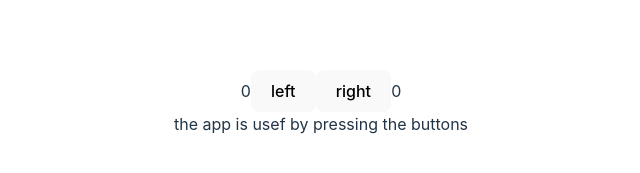
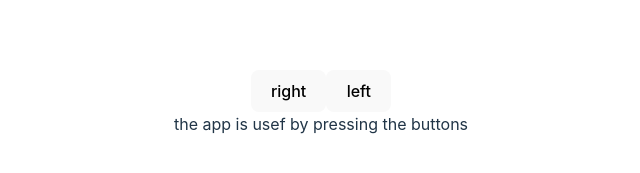
Before and after one commit to vapppu/react-luku1-oppimistehtava-03-click, a React (Vite) app: page / in a window 1280 px wide. Shown: the part 297-470 px from the top of the page, without its empty margins (319-959 px from the left). Built offline with nearby package versions, Linux system fonts and the light colour scheme.

Commit message:
Separate buttons to Button components

```diff
--- a/src/App.jsx
+++ b/src/App.jsx
@@ -12,6 +12,12 @@ const History = (props) => {
     <p>Total: {props.allClicks.length}</p>
     </div>
 
+  )
+}
+
+const Button = ({handleClick, text}) => {
+  return (
+    <button onClick={handleClick}>{text}</button>
   )
 }
 
@@ -36,10 +42,8 @@ const App = () => {
   return (
     <div>
       <div>
-        {left}
-        <button onClick={handleLeftClick}>left</button>
-        <button onClick={handleRightClick}>right</button>
-        {right}
+        <Button handleClick = {handleRightClick} text = "right" />
+        <Button handleClick = {handleLeftClick} text = "left" />
         <History allClicks={allClicks} />
       </div>
     </div>
```
